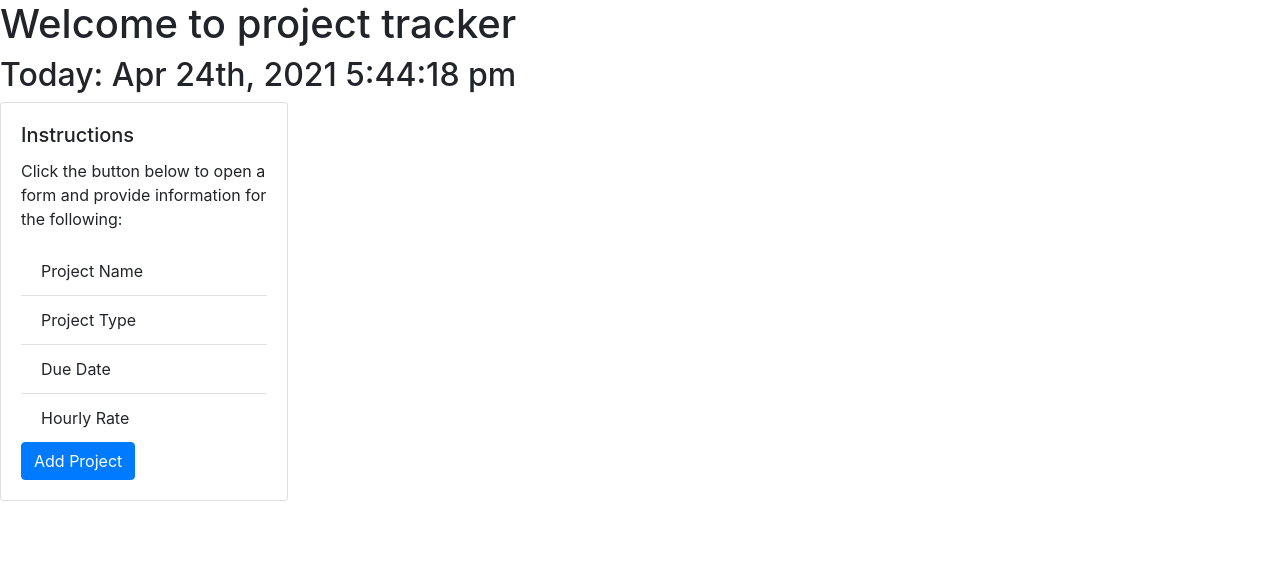
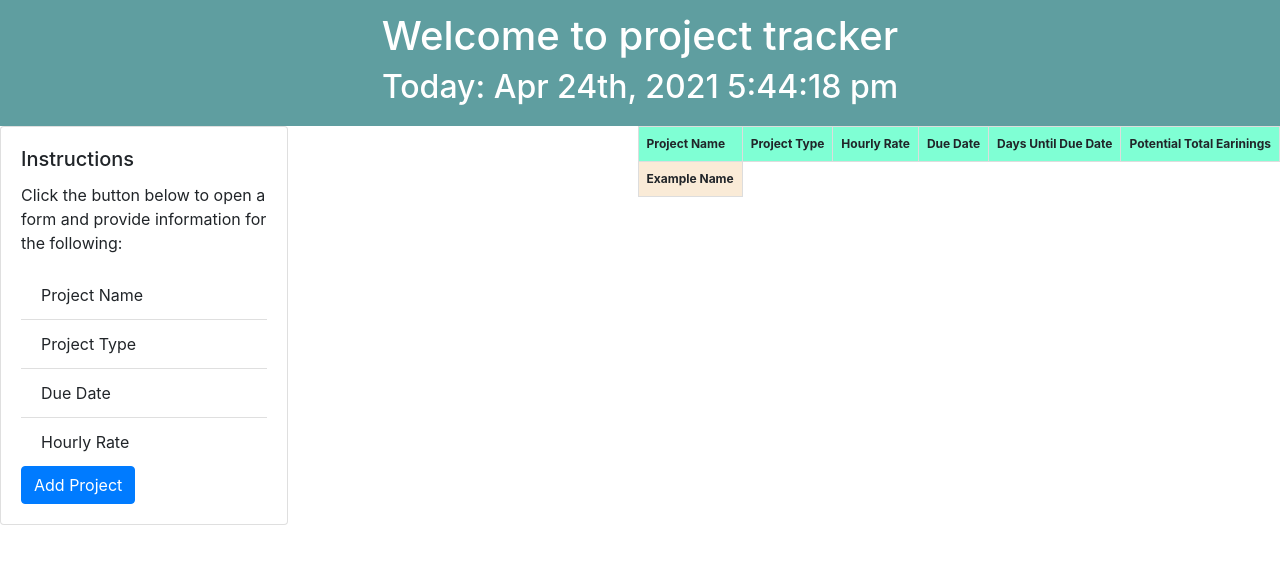
Before and after one commit to alexisligon/project-tracker, a plain HTML site: page index.html in a window 1280 px wide. Drawn offline with nearby package versions, Linux system fonts and the light colour scheme.

Commit message:
added display table

```diff
--- a/index.html
+++ b/index.html
@@ -4,6 +4,7 @@
     <meta charset="UTF-8">
     <meta http-equiv="X-UA-Compatible" content="IE=edge">
     <meta name="viewport" content="width=device-width, initial-scale=1.0">
+    <link rel="stylesheet" href="./style.css">
     <link rel="stylesheet" href="https://cdnjs.cloudflare.com/ajax/libs/twitter-bootstrap/4.5.0/css/bootstrap.min.css">
     <title>Document</title>
 </head>
@@ -15,7 +16,25 @@
 
     </header>
     <main>
+        <table>
+            <tr class="display">
+                <th>Project Name</th>
+                <th>Project Type</th>
+                <th>Hourly Rate</th>
+                <th>Due Date</th>
+                <th>Days Until Due Date</th>
+                <th>Potential Total Earinings</th>
+            </tr>
+            <!-- create <tr> then add <th> in script -->
+            <tr class="diaplay">
+                <!-- add <th> here -->
+                <th class="show-result">Example Name</th>
+
+            </tr>
+        </table>
+
         <div class="card" style="width: 18rem;">
+
             <div class="card-body">
               <h5 class="card-title">Instructions</h5>
               <p class="card-text">Click the button below to open a form and provide information for the following:</p>
@@ -27,7 +46,12 @@
               </ul>
               <a href="#" class="btn btn-primary">Add Project</a>
             </div>
-          </div>
+        </div>
+
+    </div>
+
+
+
     </main>
 
     <script
--- a/script.js
+++ b/script.js
@@ -5,3 +5,5 @@ function myTimer() {
     var date = moment().format("[Today:] MMM Do, YYYY  h:mm:ss a");
     $(".date").text(date);
   }
+
+//displaying results to table
--- a/style.css
+++ b/style.css
@@ -0,0 +1,21 @@
+header{
+    text-align: center;
+    background-color:cadetblue;
+    padding: 12px;
+    color:white;
+}
+td, th {
+    font-size: 12px;
+    border: 1px solid #dddddd;
+    text-align: left;
+    padding: 8px;
+    background-color: aquamarine;
+
+
+  }
+table{
+    float: right;
+}
+.show-result{
+    background-color: antiquewhite;
+}
```
